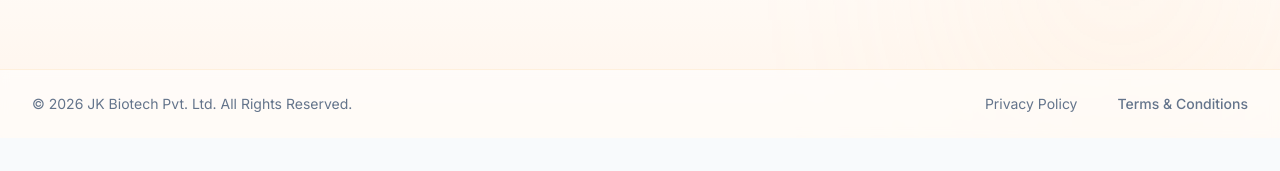
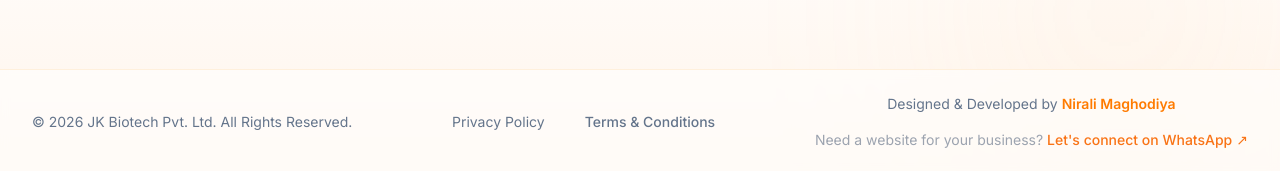
Before and after one commit to jbpharma01-ai/jk-biotech, a React (Vite) app in the folder frontend/: page / in a window 1280 px wide. Shown: the part 3805-3976 px from the top of the page. Before the commit the page ends 3943 px from the top, so only its background shows below. Built offline with nearby package versions, Linux system fonts and the light colour scheme; no server answers.

Commit message:
Add Developer Contact Details

```diff
--- a/frontend/src/components/layout/Footer.jsx
+++ b/frontend/src/components/layout/Footer.jsx
@@ -10,6 +10,7 @@ import {
   Instagram,
   Linkedin,
   Youtube,
+  MessageCircle
 } from "lucide-react";
 import { motion } from "framer-motion";
 import { fadeUp, staggerContainer } from "../../animations/variants";
@@ -40,11 +41,11 @@ const CONTACT = {
 const SOCIAL_LINKS = [
   {
     icon: Facebook,
-    href: "#",
+    href: "https://www.facebook.com/share/1CUSe2HUTy/",
   },
   {
     icon: Instagram,
-    href: "#",
+    href: "https://www.instagram.com/jk.biotech?utm_source=qr&vrfl=Z3NtZW5lb2R0ZHc1",
   },
   {
     icon: Linkedin,
@@ -275,20 +276,17 @@ const Footer = () => {
       </Container>
 
 <div className="border-t border-orange-100/80 bg-white/60 backdrop-blur-sm">
+  <Container>
+    <div className="py-6 flex flex-col md:flex-row justify-between items-center gap-5">
 
-        <Container>
-
-          <div className="py-6 flex flex-col md:flex-row justify-between items-center gap-4">
-
-            <p className="text-sm text-slate-500">
-
+      {/* Existing Company Copyright */}
+      <p className="text-sm text-slate-500 text-center md:text-left">
         © {new Date().getFullYear()} JK Biotech Pvt. Ltd.
-              All Rights Reserved.
-
+        {" "}All Rights Reserved.
       </p>
 
-            <div className="flex gap-10 text-sm">
-
+      {/* Existing Legal Links */}
+      <div className="flex flex-wrap justify-center gap-6 md:gap-10 text-sm">
         <Link
           to="/privacy-policy"
           className="text-slate-500 hover:text-premium-orange transition-colors"
@@ -302,6 +300,36 @@ const Footer = () => {
         >
           Terms & Conditions
         </Link>
+      </div>
+
+      {/* Developer Credit */}
+      <div className="flex flex-col items-center gap-2 text-center">
+
+        <p className="text-sm text-slate-500">
+          Designed & Developed by{" "}
+          <span className="font-semibold text-premium-orange">
+            Nirali Maghodiya
+          </span>
+        </p>
+
+              <p className="mt-2 text-sm text-gray-400">
+                Need a website for your business?{" "}
+                <a
+                  href={`https://wa.me/919104848302?text=${encodeURIComponent(
+                    "Hi, I saw your website development work and would like to discuss a website project."
+                  )}`}
+                  target="_blank"
+                  rel="noopener noreferrer"
+                  className="inline-flex items-center gap-1 font-medium
+                 text-orange-500 transition-colors
+                 hover:text-orange-400 hover:underline"
+                  aria-label="Contact Miss Maghodiya on WhatsApp for website development"
+                >
+                  <span>Let's connect on WhatsApp</span>
+                  <span aria-hidden="true">↗</span>
+                </a>
+              </p>
+
 
       </div>
 
```
Lines whose indentation alone changed are shown as unchanged.
